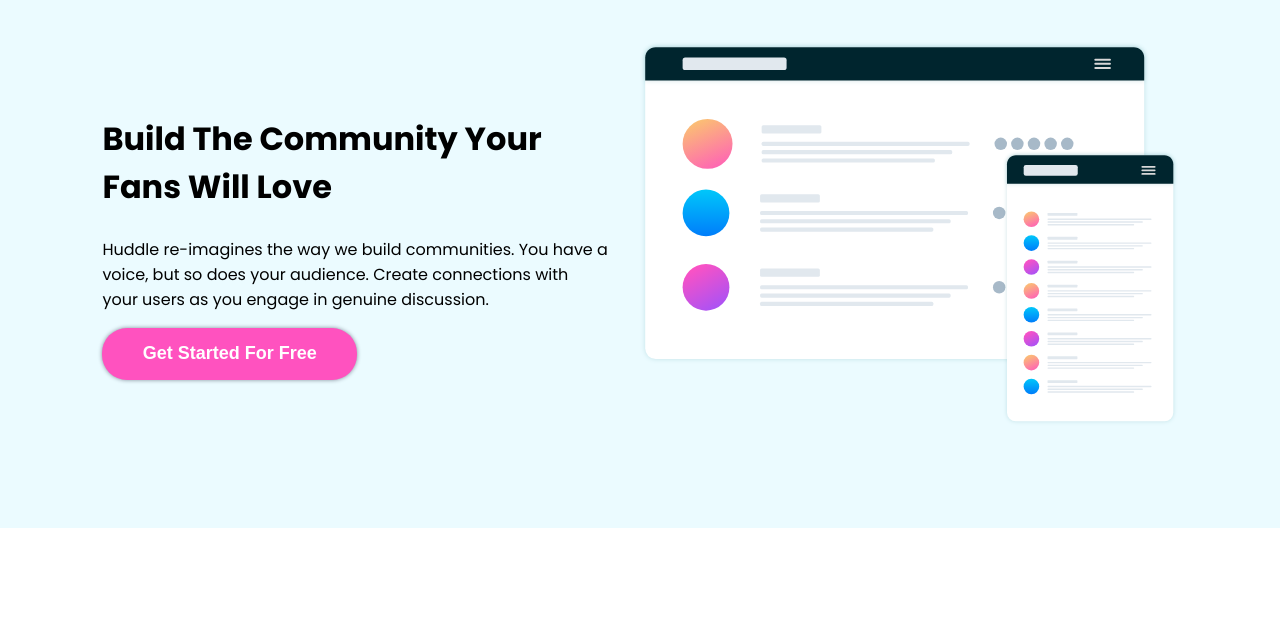
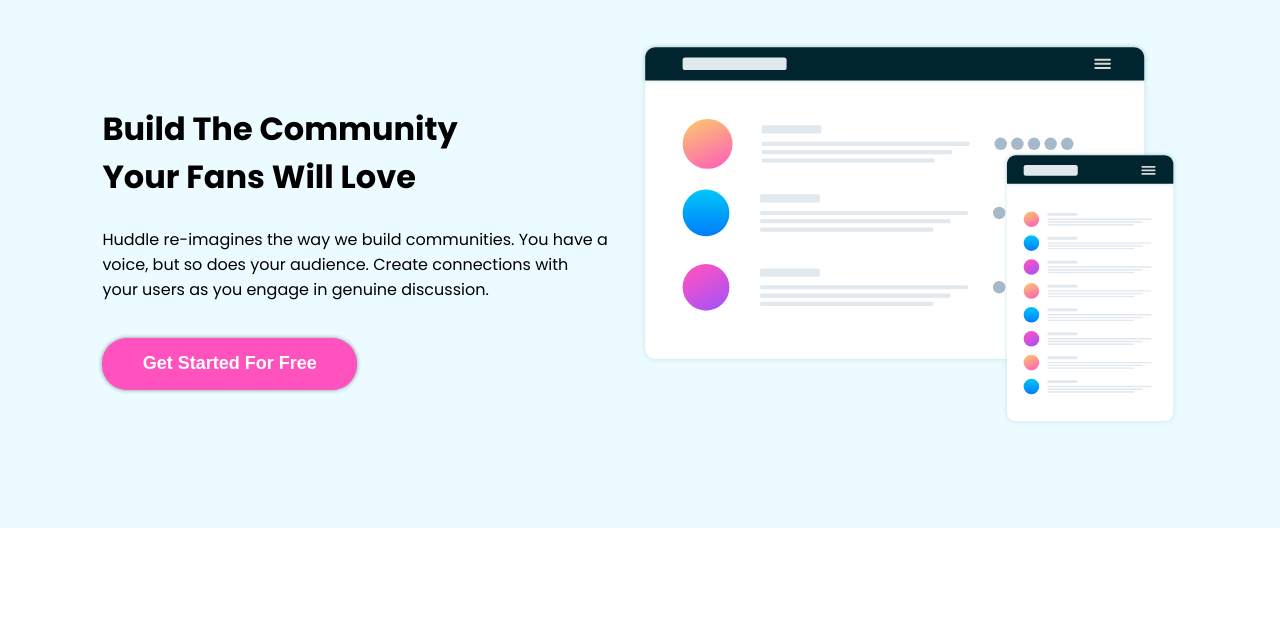
Before and after one commit to ehimze007/huddle-landing-page, a plain HTML site: page index.html in a window 1280 px wide. Shown: the part 164-800 px from the top of the page. Drawn offline with nearby package versions, Linux system fonts and the light colour scheme.

Commit message:
slight UI update to links

```diff
--- a/index.html
+++ b/index.html
@@ -42,7 +42,7 @@
       </nav>
       <section class="community-fans-section">
         <div>
-          <h1>Build The Community Your Fans Will Love</h1>
+          <h1>Build The Community <br />Your Fans Will Love</h1>
           <p>
             Huddle re-imagines the way we build communities. You have a voice,
             but so does your audience. Create connections with your users as you
--- a/styles.css
+++ b/styles.css
@@ -108,6 +108,7 @@ main img {
 .ready-button {
   padding: 3% 8%;
   border-radius: 25px;
+  margin-top: 20px;
   border: none;
   color: white;
   font-weight: 600;
@@ -220,6 +221,6 @@ footer section {
 
 .contact-link li:hover {
   cursor: pointer;
-  font-weight: 600;
+  /* font-weight: 600; */
   text-decoration: underline;
 }
```
